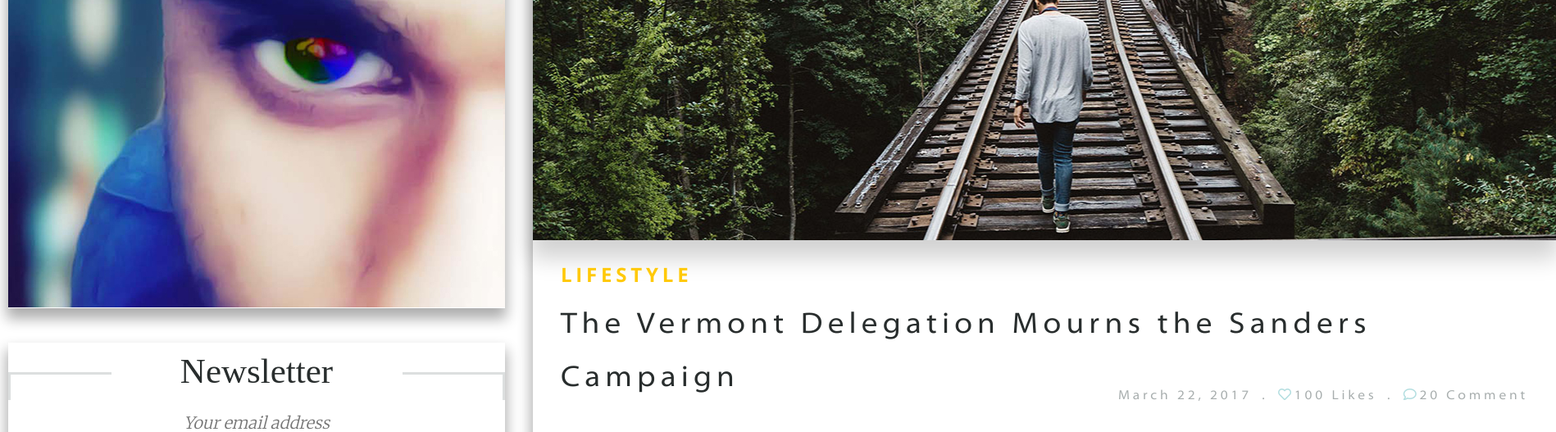
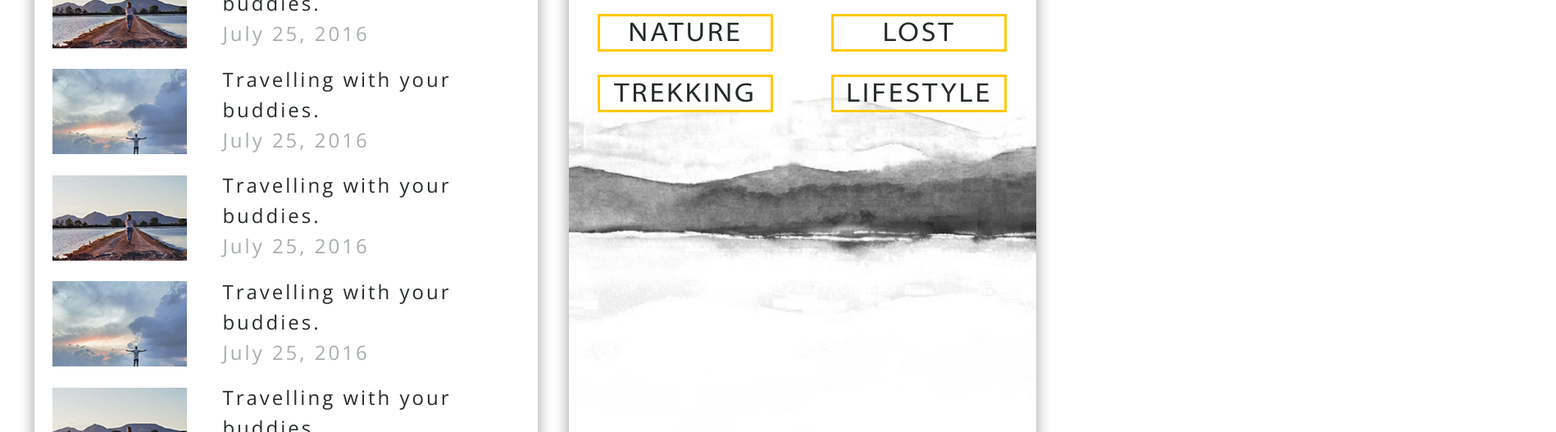
Before and after one commit to ValeryGazzaev/Travel, a plain HTML site: page index.html in a window 1280 px wide. Shown: the part 2761-3288 px from the top of the page at 82% size, 1898 px wide, since content can reach past the window. Drawn offline with nearby package versions, Linux system fonts and the light colour scheme; a web font is replaced by a local one.

Commit message:
adapting content

```diff
--- a/css/blocks/aside.css
+++ b/css/blocks/aside.css
@@ -2,8 +2,6 @@
 	flex-basis: 31.6%;
 	margin-right: 34px;
 }
-
-
 
 .about-block,
 .where-block {
@@ -40,12 +38,15 @@
 
 .where-block iframe {
 	position: relative;
+	display: block;
+	width: 100%;
+	height: 765px;
 	box-shadow: 0 0 0 15px #fff;
 	z-index: 10;
 }
 
 .about-block {
-	padding: 25px 0 0px;
+	padding: 25px 0 0;
 	margin-bottom: 42px;
 }
 
@@ -123,6 +124,11 @@
 	z-index: 10;
 }
 
+.about-block .photo img {
+	display: block;
+	width: 100%;
+}
+
 .tags-block,
 .recent-posts,
 .categories-block,
@@ -192,10 +198,11 @@
 	outline: none;
 	width: 100%;
 	margin: 0 auto;
+	box-sizing: border-box;
 }
 
 .newsletter-block input:nth-child(1) {
-	width: 90%;
+	width: 100%;
 	font-size: 20px;
 	line-height: 70px;
 	font-family: 'Merriweather', serif;
@@ -475,3 +482,53 @@
 	padding: 0;
 	text-align: center;
 }
+
+@media (max-width: 1919px) {
+	.aside {
+		flex-basis: auto;
+		margin-right: 0;
+	}
+	.aside-wrap {
+		-webkit-flex-wrap: wrap;
+		-moz-flex-wrap: wrap;
+		-ms-flex-wrap: wrap;
+		-o-flex-wrap: wrap;
+		flex-wrap: wrap;
+		display: -webkit-flex;
+		display: -moz-flex;
+		display: -ms-flex;
+		display: -o-flex;
+		display: flex;
+		justify-content: space-around;
+	}
+	.blocks {
+		width: 570px;
+		margin-left: 25px;
+	}
+	.tags-block::before,
+	.categories-block::before,
+	.newsletter-block::before {
+		display: none;
+	}
+	.contacts,
+	.where-block,
+	.categories-block {
+		margin-left: 0;
+	}
+	.tags-block,
+	.categories-block,
+	.newsletter-block {
+		-webkit-background-size: cover;
+		background-size: cover;
+		background-repeat: no-repeat;
+		background-image: url("../../img/mountine-bg.jpg");
+	}
+	.tags-grid,
+	.categories-block::after {
+		background-color: transparent;
+	}
+	.contacts {
+		width: 75%;
+		margin-bottom: 130px;
+	}
+}
--- a/css/blocks/main.css
+++ b/css/blocks/main.css
@@ -321,15 +321,20 @@
 .lifestyle-slider {
 	position: relative;
 	width: 1248px;
+	box-shadow: 0px 0 15.84px 2.16px rgba(0, 0, 0, 0.33);
 }
 
 .lifestyle-slider .lifestyle-block {
-	box-shadow: 0 0 0 0 rgba(0, 0, 0, 0.33);
+	box-shadow: none;
+	margin-bottom: 39px;
+}
+
+.lifestyle-slider .lifestyle-block .block-step-text {
+	padding-bottom: 0;
 }
 
 .lifestyle-slider .lifestyle-block .image-lifestyle {
 	background-image: url("../../img/field.jpg");
-
 }
 
 .lifestyle-slider input {
@@ -356,7 +361,7 @@
 
 .lifestyle-slider-controls {
 	position: absolute;
-	bottom: 0;
+	bottom: -75px;
 	left: 50%;
 	transform: translateX(-50%);
 	width: 1120px;
--- a/css/core.css
+++ b/css/core.css
@@ -29,8 +29,8 @@
 	text-transform: uppercase;
 	background-color: #ffc908;
 	color: #242929;
-  width: 150px;
-  height: 46px;
+	width: 150px;
+	height: 46px;
 }
 
 .btn:hover {
@@ -89,3 +89,14 @@ body {
 	line-height: 36px;
 	color: #575c5c;
 }
+
+
+@media (max-width: 1919px) {
+	.content {
+		-webkit-flex-direction: column;
+		-moz-flex-direction: column;
+		-ms-flex-direction: column;
+		-o-flex-direction: column;
+		flex-direction: column;
+	}
+}
--- a/index.html
+++ b/index.html
@@ -127,11 +127,11 @@
 
 			<div class="aside">
 				<div class="aside-wrap">
-					<div class="where-block">
+					<div class="where-block blocks">
 						<p class="title">Where am I</p>
-						<iframe src="https://www.google.com/maps/embed?pb=!1m18!1m12!1m3!1d147946.1465247066!2d77.5788948430749!3d12.989064893692834!2m3!1f0!2f0!3f0!3m2!1i1024!2i768!4f13.1!3m3!1m2!1s0x3bae1670c9b44e6d%3A0xf8dfc3e8517e4fe0!2sBengaluru%2C%20Karnataka%2C%20India!5e0!3m2!1sen!2sru!4v1569067989485!5m2!1sen!2sru" width="560" height="765" frameborder="0" style="border:0;" allowfullscreen=""></iframe>
+						<iframe src="https://www.google.com/maps/embed?pb=!1m18!1m12!1m3!1d147946.1465247066!2d77.5788948430749!3d12.989064893692834!2m3!1f0!2f0!3f0!3m2!1i1024!2i768!4f13.1!3m3!1m2!1s0x3bae1670c9b44e6d%3A0xf8dfc3e8517e4fe0!2sBengaluru%2C%20Karnataka%2C%20India!5e0!3m2!1sen!2sru!4v1569067989485!5m2!1sen!2sru" width="" height="" frameborder="0" style="border:0;" allowfullscreen=""></iframe>
 					</div>
-					<div class="about-block">
+					<div class="about-block blocks">
 						<p class="title">About me</p>
 						<p>Hi! I'm a Travellerr  based on Assam <br>
 						I love editing photos, clicking photos, creating responsive websites alongwith high quality graphics.</p>
@@ -147,31 +147,24 @@
 							<img src="img/face.jpg">
 						</div>
 					</div>
-					<div class="newsletter-block">
+					<div class="newsletter-block blocks">
 						<p class="title2">Newsletter</p>
 						<form action="echo" method="post">
 							<input type="email" name="e-mail" placeholder="Your email address">
 							<input type="submit" value="Sign up">
 						</form>
 					</div>
-					<div class="categories-block">
+					<div class="categories-block blocks">
 						<p class="title2">Categories</p>
 						<a href="#">Nature</a>
 						<a href="#">Nightlife</a>
 						<a href="#">Lifestyle</a>
 						<a href="#">Food</a>
 					</div>
-					<div class="recent-posts">
+					<div class="recent-posts blocks">
 						<p class="title2">Recent post</p>
 						<div class="recent-posts-blocks">
 							<div class="block-1">
-								<div class="image-post img-1"></div>
-								<div class="posts-text">
-									<p>Travelling with your buddies.</p>
-									<p>July 25, 2016</p>
-								</div>
-							</div>
-							<div class="block-2">
 								<div class="image-post img-1"></div>
 								<div class="posts-text">
 									<p>Travelling with your buddies.</p>
@@ -199,9 +192,16 @@
 									<p>July 25, 2016</p>
 								</div>
 							</div>
+							<div class="block-5">
+								<div class="image-post img-1"></div>
+								<div class="posts-text">
+									<p>Travelling with your buddies.</p>
+									<p>July 25, 2016</p>
+								</div>
+							</div>
 						</div>
 					</div>
-					<div class="tags-block">
+					<div class="tags-block blocks">
 						<p class="title2">Tags</p>
 						<div class="tags-grid">
 							<a href="#">Lifestyle</a>
@@ -212,7 +212,7 @@
 							<a href="#">Lifestyle</a>
 						</div>
 					</div>
-					<div class="contacts">
+					<div class="contacts blocks">
 						<form action="echo" method="post">
 							<label for="contact">Contact me</label>
 							<input id="contact" type="text" name="your-name" placeholder="Your Name">
```
Also changed, not shown: img/mountine-bg.jpg (added). Lines whose indentation alone changed are shown as unchanged.
